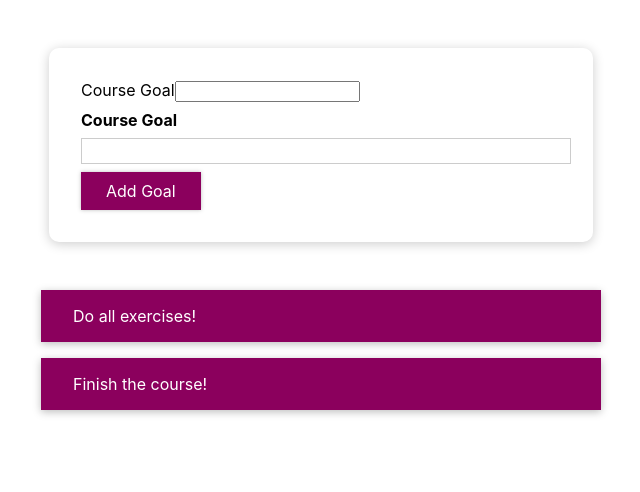
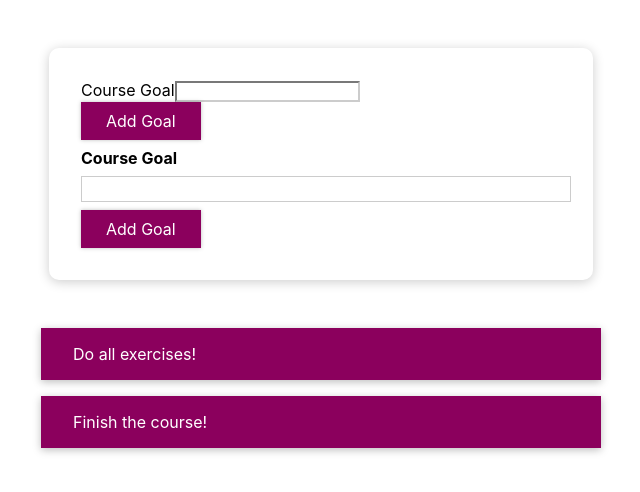
Before and after one commit to aroran1/react-styling-app, a React (Create React App) app: page / in a window 1280 px wide. Shown: the top 492 px of the page, without its empty margins (319-959 px from the left). Built offline with nearby package versions, Linux system fonts and the light colour scheme.

Commit message:
added module.css

```diff
--- a/src/components/CourseGoals/CourseInput/CourseInput.js
+++ b/src/components/CourseGoals/CourseInput/CourseInput.js
@@ -1,47 +1,49 @@
 import React, { useState } from 'react';
 
 import Button from '../../UI/Button/Button';
+import styles from './CourseInput.module.css';
 // import './CourseInput.css';
 
 // styled component
-import styled from 'styled-components';
-const FormControl = styled.div`
-  margin: 0.5rem 0;
+// import styled from 'styled-components';
+// const FormControl = styled.div`
+//   margin: 0.5rem 0;
 
-  & label {
-    font-weight: bold;
-    display: block;
-    margin-bottom: 0.5rem;
-    color: ${props => (props.inValid ? 'red' : 'black')};
-  }
+//   & label {
+//     font-weight: bold;
+//     display: block;
+//     margin-bottom: 0.5rem;
+//     color: ${props => (props.inValid ? 'red' : 'black')};
+//   }
 
-  & input {
-    display: block;
-    width: 100%;
-    // border: 1px solid #ccc;
-    border: 1px solid ${props => (props.inValid ? 'red' : '#ccc')};
-    background: ${props => (props.inValid ? '#ffd7d7' : 'transparent')};
-    font: inherit;
-    line-height: 1.5rem;
-    padding: 0 0.25rem;
-  }
+//   & input {
+//     display: block;
+//     width: 100%;
+//     // border: 1px solid #ccc;
+//     border: 1px solid ${props => (props.inValid ? 'red' : '#ccc')};
+//     background: ${props => (props.inValid ? '#ffd7d7' : 'transparent')};
+//     font: inherit;
+//     line-height: 1.5rem;
+//     padding: 0 0.25rem;
+//   }
 
-  & input:focus {
-    outline: none;
-    background: #fad0ec;
-    border-color: #8b005d;
-  }
+//   & input:focus {
+//     outline: none;
+//     background: #fad0ec;
+//     border-color: #8b005d;
+//   }
 
-  // not needed with inValid prop
-  // &.invalid input {
-  //   border-color: red;
-  //   background: #ffd7d7;
-  // }
+//   // not needed with inValid prop
+//   // &.invalid input {
+//   //   border-color: red;
+//   //   background: #ffd7d7;
+//   // }
 
-  // &.invalid label {
-  //   color: red;
-  // }
-`;
+//   // &.invalid label {
+//   //   color: red;
+//   // }
+// `;
+
 
 
 const CourseInput = props => {
@@ -64,23 +66,31 @@ const CourseInput = props => {
 
   return (
     <form onSubmit={formSubmitHandler}>
-      {/* Dynamic class to the form - enable CourseInput.css*/}
+      {/* Dynamic class to the form - uncomment CourseInput.css*/}
       <div className={`form-control ${!isValid ? 'invalid' : ''}`}>
-        {/* <label style={{ color: !isValid ? 'red' : 'black'}}>Course Goal</label>
-        <input style={{ borderColor: !isValid ? 'red' : 'black', backgroundColor: !isValid ? 'salmon' : 'black' }} type="text" onChange={goalInputChangeHandler} /> */}
+        <label style={{ color: !isValid ? 'red' : 'black'}}>Course Goal</label>
+        <input style={{ borderColor: !isValid ? 'red' : '#ccc', backgroundColor: !isValid ? 'salmon' : 'transparent' }} type="text" onChange={goalInputChangeHandler} />
+      </div>
+      <Button type="submit">Add Goal</Button>
+
+      {/* styled component - uncomment const FormControl = styled.div` */}
+      {/* <FormControl className={ !isValid && 'invalid' }></FormControl> */}
+      {/* <FormControl inValid={!isValid}>
+        <label>Course Goal</label>
+        <input type="text" onChange={goalInputChangeHandler} />
+      </FormControl>
+      <Button type="submit">Add Goal</Button> */}
+
+
+      {/* Module CSS */}
+      <div className={`${styles['form-control']} ${!isValid && styles.invalid}`}>
         <label>Course Goal</label>
         <input type="text" onChange={goalInputChangeHandler} />
       </div>
-
-      {/* styled component */}
-      {/* <FormControl className={ !isValid && 'invalid' }></FormControl> */}
-      <FormControl inValid={!isValid}>
-        <label>Course Goal</label>
-        <input type="text" onChange={goalInputChangeHandler} />
-      </FormControl>
       <Button type="submit">Add Goal</Button>
     </form>
   );
 };
 
+
 export default CourseInput;
--- /dev/null
+++ b/src/components/CourseGoals/CourseInput/CourseInput.module.css
@@ -0,0 +1,33 @@
+.form-control {
+  margin: 0.5rem 0;
+}
+
+.form-control label {
+  font-weight: bold;
+  display: block;
+  margin-bottom: 0.5rem;
+}
+
+.form-control input {
+  display: block;
+  width: 100%;
+  border: 1px solid #ccc;
+  font: inherit;
+  line-height: 1.5rem;
+  padding: 0 0.25rem;
+}
+
+.form-control input:focus {
+  outline: none;
+  background: #fad0ec;
+  border-color: #8b005d;
+}
+
+.form-control.invalid input {
+  border-color: red;
+  background: #ffd7d7;
+}
+
+.form-control.invalid label {
+  color: red;
+}
--- a/src/components/UI/Button/Button.js
+++ b/src/components/UI/Button/Button.js
@@ -1,3 +1,4 @@
+// Basic react components with global css
 // import React from 'react';
 // import './Button.css';
 // const Button = props => {
@@ -8,34 +9,50 @@
 //   );
 // };
 
+
 // styles components provides the base elements components and
 // by following code we have just over written the styles of the button provided by styled components
 // these elements are set with unique class names and will never clash with other elements on your app
-import styled from 'styled-components';
-const Button = styled.button`
-  width: 100%;
-  font: inherit;
-  padding: 0.5rem 1.5rem;
-  border: 1px solid #8b005d;
-  color: white;
-  background: #8b005d;
-  box-shadow: 0 0 4px rgba(0, 0, 0, 0.26);
-  cursor: pointer;
+// import styled from 'styled-components';
+// const Button = styled.button`
+//   width: 100%;
+//   font: inherit;
+//   padding: 0.5rem 1.5rem;
+//   border: 1px solid #8b005d;
+//   color: white;
+//   background: #8b005d;
+//   box-shadow: 0 0 4px rgba(0, 0, 0, 0.26);
+//   cursor: pointer;
 
-  @media (min-width: 768px) {
-    width: auto;
-  }
+//   @media (min-width: 768px) {
+//     width: auto;
+//   }
 
-  &:focus {
-    outline: none;
-  }
+//   &:focus {
+//     outline: none;
+//   }
 
-  &:hover,
-  &:active {
-    background: #ac0e77;
-    border-color: #ac0e77;
-    box-shadow: 0 0 8px rgba(0, 0, 0, 0.26);
-  }
-`;
+//   &:hover,
+//   &:active {
+//     background: #ac0e77;
+//     border-color: #ac0e77;
+//     box-shadow: 0 0 8px rgba(0, 0, 0, 0.26);
+//   }
+// `;
+
+// export default Button;
+
+
+// Modules CSS - react by default comes with this
+// this maintains the seperation between css and javascript
+import React from 'react';
+import styles from './Button.module.css';
+const Button = props => {
+  return (
+    <button type={props.type} className={styles.button} onClick={props.onClick}>
+      {props.children}
+    </button>
+  );
+};
 
 export default Button;
--- /dev/null
+++ b/src/components/UI/Button/Button.module.css
@@ -0,0 +1,28 @@
+.button {
+  width: 100%;
+  font: inherit;
+  padding: 0.5rem 1.5rem;
+  border: 1px solid #8b005d;
+  color: white;
+  background: #8b005d;
+  box-shadow: 0 0 4px rgba(0, 0, 0, 0.26);
+  cursor: pointer;
+}
+
+.button:focus {
+  outline: none;
+}
+
+.button:hover,
+.button:active {
+  background: #ac0e77;
+  border-color: #ac0e77;
+  box-shadow: 0 0 8px rgba(0, 0, 0, 0.26);
+}
+
+
+@media (min-width: 768px) {
+  .button {
+    width: auto;
+  }
+}
```
